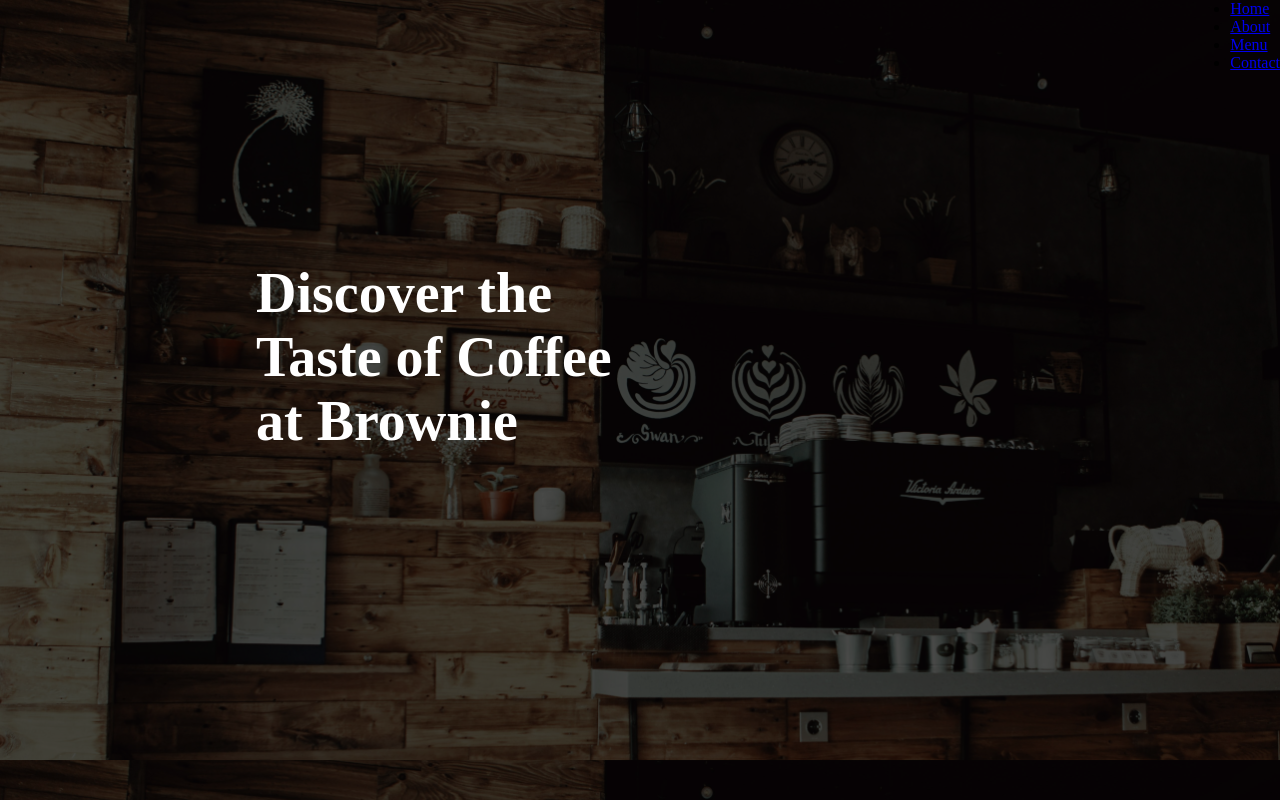
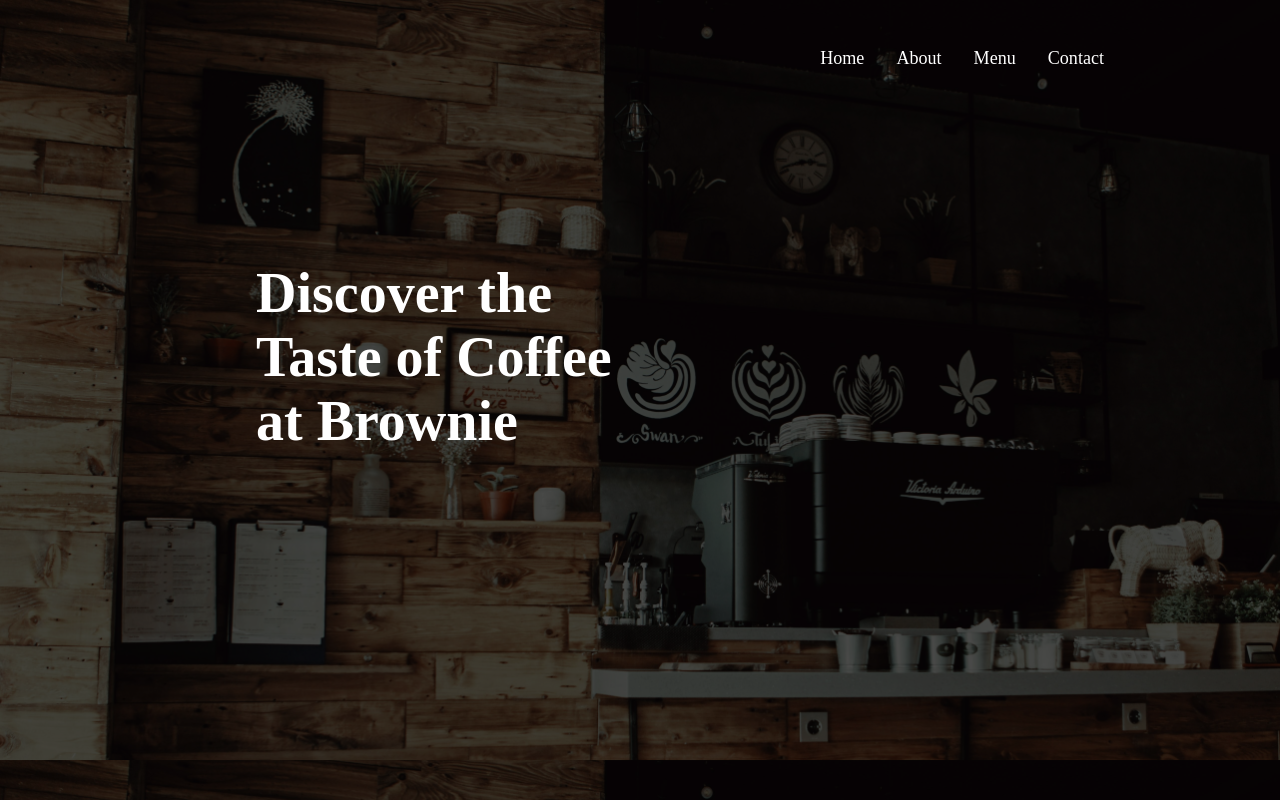
Before and after one commit to Binada-SH/React_coffee_shop_website, a React (Vite) app in the folder coffee_shop/Coffee_Shop/: page / in a window 1280 px wide. Built offline with nearby package versions, Linux system fonts and the light colour scheme.

Commit message:
Navbar Decirating And Aligning

```diff
--- a/coffee_shop/Coffee_Shop/src/Components/navbar/navbar.css
+++ b/coffee_shop/Coffee_Shop/src/Components/navbar/navbar.css
@@ -5,4 +5,18 @@
 
 .navbar {
     float: right;
+    margin-top: 3rem;
+    margin-right: 10rem;
 }
+
+.navbar li{
+    display: inline;
+    padding: 1rem;
+}
+
+.navbar a {
+    font-family: 'jura';
+    font-size: 1.13rem;
+    color: #ffffff;
+    text-decoration: none;
+}
```
